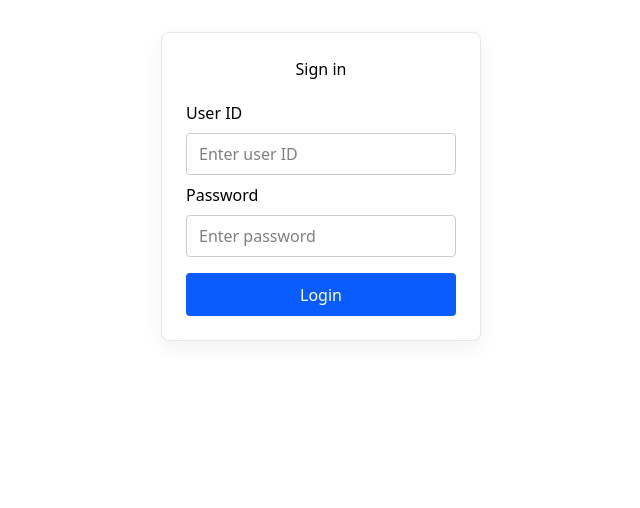
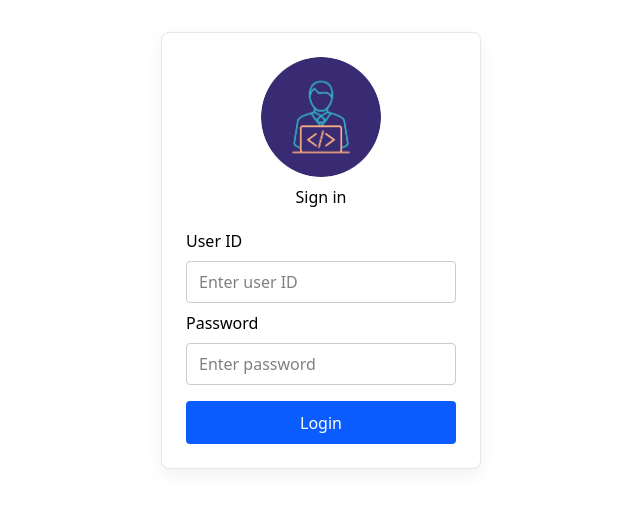
Before and after one commit to Raj-Banerjee/Bus-Pass, a React (Vite) app: page / in a window 1280 px wide. Shown: the top 508 px of the page, without its empty margins (319-959 px from the left). Built offline with nearby package versions, Linux system fonts and the light colour scheme; some icons are missing.

Commit message:
Adding Logo and Icons

```diff
--- /dev/null
+++ b/src/components/footer.jsx
@@ -0,0 +1,12 @@
+import React from 'react'
+import tcsLogo from '../images/TCS_Logo.jpg'
+
+const Footer = () => {
+  return (
+    <div>
+        <img src={tcsLogo} alt="TCS Logo" className="w-50 h-auto mx-auto my-4" />
+    </div>
+  )
+}
+
+export default Footer
--- a/src/components/login.css
+++ b/src/components/login.css
@@ -81,3 +81,10 @@
   .login-form { background: #111; border-color: #222; color: #ddd }
   .login-form input { background: #111; border-color: #333; color: #ddd }
 }
+
+.login-icon {
+  display: block;
+  margin: 0 auto 0 auto;
+  width: 120px;
+  border-radius: 50%;
+}
--- a/src/components/login.jsx
+++ b/src/components/login.jsx
@@ -4,9 +4,10 @@ import './login.css'
 import LandingPage from '../landingPage'
 import VisibilityOffIcon from '@mui/icons-material/VisibilityOff';
 import VisibilityIcon from '@mui/icons-material/Visibility';
+import loginIcon from '../images/login-icon.jpg';
 
-const DEFAULT_USER = 'admin'
-const DEFAULT_PASS = 'password123'
+const DEFAULT_USER = 'rinky'
+const DEFAULT_PASS = 'ilovebubu'
 
 const Login = () => {
   const [userId, setUserId] = useState()
@@ -38,6 +39,7 @@ const Login = () => {
   return (
     <div className="login-container">
       <form className="login-form" onSubmit={handleSubmit}>
+        <img src={loginIcon} alt="Login Icon" className="login-icon" />
         <h2>Sign in</h2>
 
         <label htmlFor="userId">User ID</label>
--- a/src/landingPage.jsx
+++ b/src/landingPage.jsx
@@ -1,12 +1,15 @@
 import React from 'react'
 import Banner from './components/banner'
 import NameCard from './components/nameCard'
+import Footer from './components/footer'
 
 const landingPage = () => {
   return (
     <>
     <Banner/>
     <NameCard/>
+    <Footer/>
+
     </>
   )
 }
```
Also changed, not shown: src/images/TCS_Logo.jpg (added), src/images/login-icon.jpg (added).
